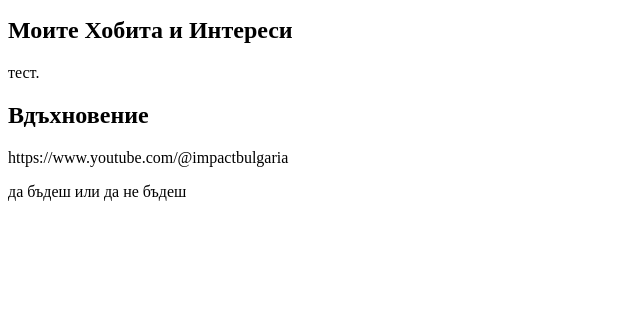
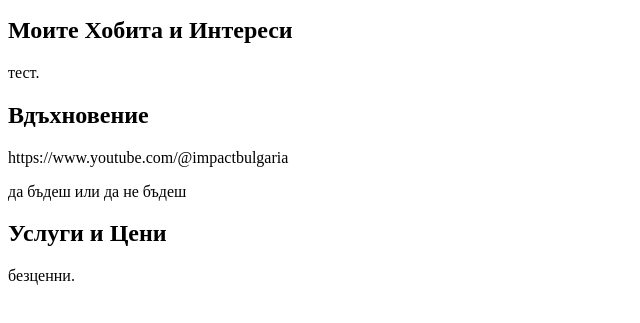
Before and after one commit to Alinaahmedovaa/stu2001321063-hw4, a plain HTML site: page index.html in a window 1280 px wide. Shown: the part 101-424 px from the top of the page, without its empty margins (0-640 px from the left). Drawn offline with Linux system fonts and the light colour scheme.

Commit message:
commit 5

```diff
--- a/index.html
+++ b/index.html
@@ -17,6 +17,8 @@
     <!-- - информация за вашият канал какво ще правите, как ще го правите и какво да очакват феновете -->
     <div>да бъдеш или да не бъдеш</div>
 
+    <h2>Услуги и Цени</h2>
+    <p>безценни.</p>
 
 </body>
 </html>
```
